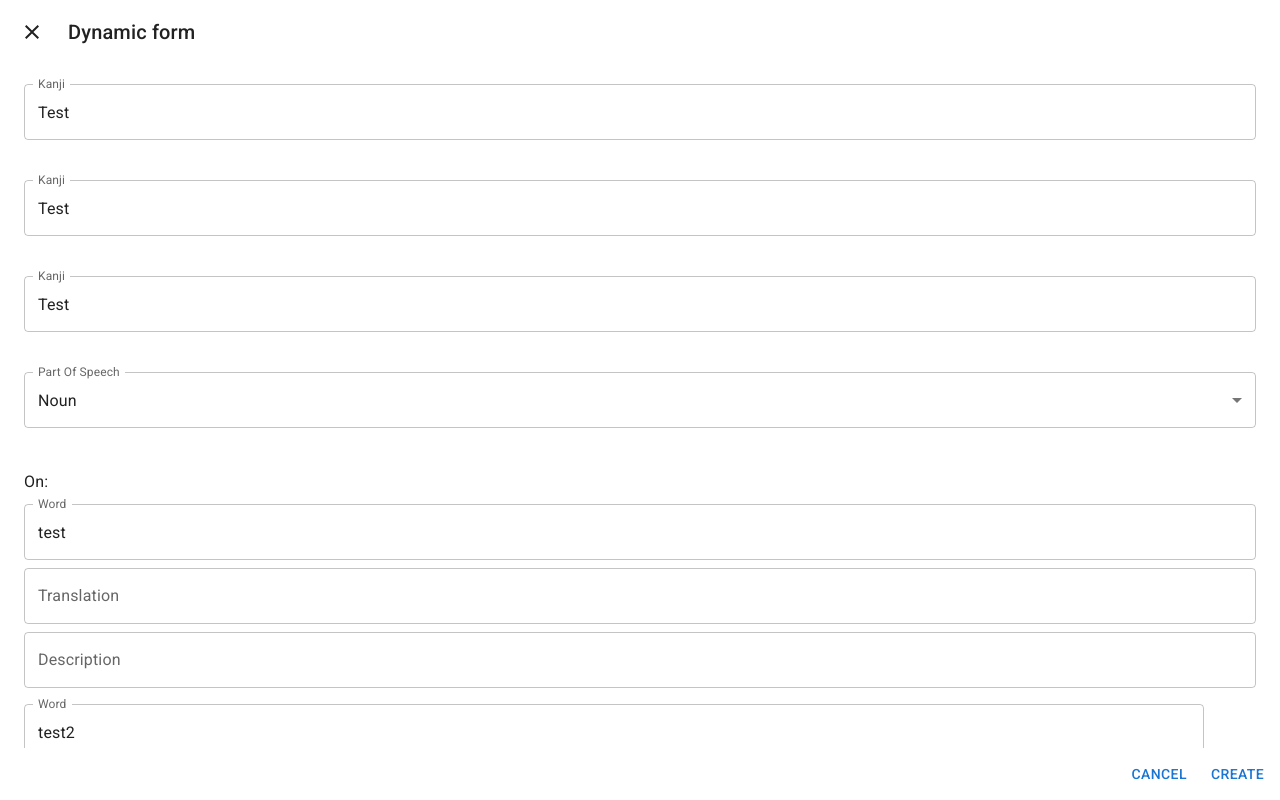
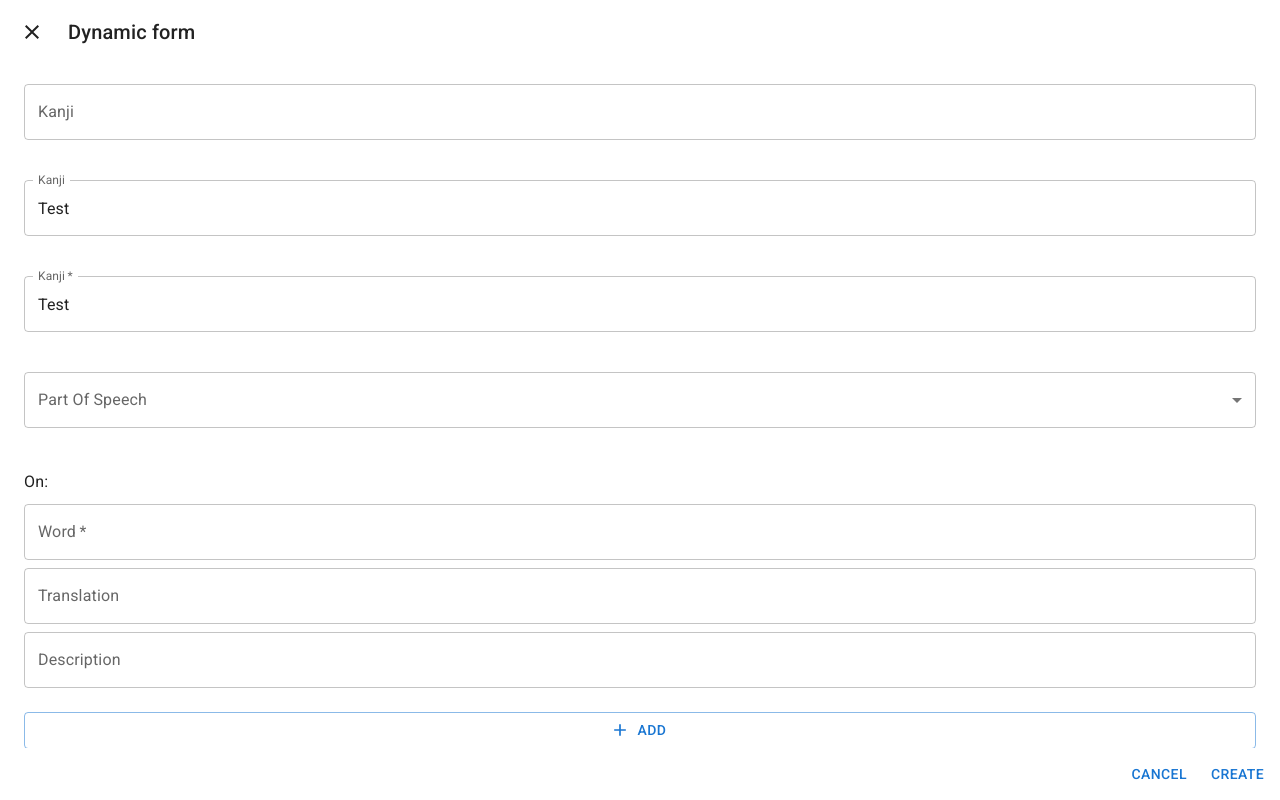
Before and after one commit to vpogodaev/vocabulary, a React (Create React App) app: page /vocabularies/1 in a window 1280 px wide. Both pictures are taken after a click on the button 1236 px from the left and 756 px from the top of the page. Built offline with nearby package versions, Linux system fonts and the light colour scheme; data requests are answered from the project's data file.

Commit message:
feat: onSubmit for nInputs checks empty values and return max one empty, required has added

```diff
--- a/src/components/Forms/DynamicForm/DynamicForm.tsx
+++ b/src/components/Forms/DynamicForm/DynamicForm.tsx
@@ -94,15 +94,34 @@ export const DynamicForm = ({
   const handleSubmitForm = (e: FormEvent) => {
     e.preventDefault();
 
-    const result = state.map(({ id, type, ...rest }) => {
-      const value =
-        type !== MetadataType.nInputs
-          ? rest.value
-          : (rest.value as InputValues<KeysWithStringValues>).map(
-              ({ id, ...restValues }) => ({ ...restValues }),
+    const result: FormSubmitResult = [];
+    state.forEach(({ id, type, ...rest }) => {
+      let value: string | KeysWithStringValues[];
+
+      if (type !== MetadataType.nInputs) {
+        value = rest.value;
+      } else {
+        value = [];
+        (rest.value as InputValues<KeysWithStringValues>).forEach(
+          ({ id, ...restValues }, i) => {
+            const values = Object.keys(restValues).reduce(
+              (p, c) => p + restValues[c],
+              '',
             );
 
-      return { id, value };
+            if (
+              values ||
+              (!value.length &&
+                (rest.value as InputValues<KeysWithStringValues>).length ===
+                  i + 1)
+            ) {
+              (value as KeysWithStringValues[]).push({ ...restValues });
+            }
+          },
+        );
+      }
+
+      result.push({ id, value });
     });
 
     onSubmit(result);
@@ -302,7 +321,7 @@ export const DynamicForm = ({
       if (!meta) {
         return null;
       }
-      const { type, name, label } = meta;
+      const { type, name, label, required } = meta;
 
       switch (type) {
         case MetadataType.textBox:
@@ -315,7 +334,8 @@ export const DynamicForm = ({
               value={value as string}
               label={label}
               multiline={type === MetadataType.textArea}
-              onTextChanged={(e) =>
+              required={required}
+              onChange={(e) =>
                 handleTextFieldChanged(e, (s) =>
                   (setValue as SetValue)(s, state, setState),
                 )
@@ -327,7 +347,7 @@ export const DynamicForm = ({
           if (!('items' in meta)) {
             return null;
           }
-          const { items } = meta as ComboBoxMetadata;
+          const { items, noneAvailable } = meta as ComboBoxMetadata;
           return (
             <ComboBoxField
               key={id}
@@ -341,7 +361,8 @@ export const DynamicForm = ({
                 )
               }
               items={items}
-              noneAvailable
+              noneAvailable={noneAvailable}
+              required={required}
             />
           );
         }
@@ -364,6 +385,7 @@ export const DynamicForm = ({
               }
               onRemoveClicked={(i) => handleNInputRemoveClicked(id, i)}
               onAddClicked={() => handleNInputAddClicked(id)}
+              required={required}
             />
           );
         }
--- a/src/components/Forms/DynamicForm/components/NInputs/NInputs.tsx
+++ b/src/components/Forms/DynamicForm/components/NInputs/NInputs.tsx
@@ -19,7 +19,7 @@ export const NInputs: React.FC<TNInputsProps> = ({
   inputsData,
   onRemoveClicked,
 }) => {
-  const inputs = inputsData.map(({ value, label, name, onChange }, i) => (
+  const inputs = inputsData.map(({ value, label, name, onChange, required }, i) => (
     <TextField
       key={i}
       sx={{ width: WIDTH }}
@@ -27,6 +27,7 @@ export const NInputs: React.FC<TNInputsProps> = ({
       name={name}
       label={label}
       onChange={onChange}
+      required={required}
     />
   ));
 
--- a/src/components/Forms/DynamicForm/components/NInputs/NInputsBlock.tsx
+++ b/src/components/Forms/DynamicForm/components/NInputs/NInputsBlock.tsx
@@ -16,8 +16,9 @@ type TNInputsBlockProps<T extends KeysWithStringValues> = {
   onChange: (e: InputChangeEvent, index: number, inputName: string) => void;
   onRemoveClicked: (index: number) => void;
   // If callback not passed, Add button will not be added
-  onAddClicked?: (e: any) => void;
+  onAddClicked?: () => void;
   addLabel?: string;
+  required?: boolean;
 };
 
 /**
@@ -31,6 +32,7 @@ export const NInputsBlock = <T extends KeysWithStringValues>({
   onRemoveClicked,
   onAddClicked,
   addLabel,
+  required
 }: TNInputsBlockProps<T>) => (
   <BoxField title={title}>
     <Box sx={{ display: 'grid', gap: 3, mb: 4 }}>
@@ -40,6 +42,7 @@ export const NInputsBlock = <T extends KeysWithStringValues>({
           inputInfos={inputInfos}
           onChange={onChange}
           onRemoveClicked={onRemoveClicked}
+          required={required}
         />
       </Box>
       <Button
--- a/src/components/Forms/DynamicForm/components/NInputs/NInputsList.tsx
+++ b/src/components/Forms/DynamicForm/components/NInputs/NInputsList.tsx
@@ -11,6 +11,7 @@ type TNInputsListProps<T extends KeysWithStringValues> = {
   inputInfos: InputInfos;
   onChange: (e: InputChangeEvent, index: number, inputName: string) => void;
   onRemoveClicked: (index: number) => void;
+  required?: boolean;
 };
 
 /**
@@ -21,6 +22,7 @@ export const NInputsList = <T extends KeysWithStringValues>({
   inputInfos,
   onChange,
   onRemoveClicked,
+  required,
 }: TNInputsListProps<T>) => (
   <>
     {inputValues.map(({ id, ...rest }, i) => {
@@ -30,6 +32,7 @@ export const NInputsList = <T extends KeysWithStringValues>({
         value: rest[key],
         name: inputInfos[key].name,
         label: inputInfos[key].label,
+        required: inputInfos[key].required && required,
         onChange: (e: InputChangeEvent) => onChange(e, i, key),
       }));
 
--- a/src/components/Forms/DynamicForm/components/NInputs/props.ts
+++ b/src/components/Forms/DynamicForm/components/NInputs/props.ts
@@ -11,6 +11,7 @@ export type InputProps = {
   label: string;
   name: string;
   onChange: (value: InputChangeEvent) => void;
+  required?: boolean;
 };
 
 export type InputValue<T extends KeysWithStringValues> = {
@@ -27,6 +28,7 @@ export type InputValues<T extends KeysWithStringValues> = InputValue<T>[];
 export type InputInfo = {
   name: string;
   label: string;
+  required?: boolean;
 };
 
 /**
--- a/src/components/Forms/DynamicForm/components/SingleTextField.tsx
+++ b/src/components/Forms/DynamicForm/components/SingleTextField.tsx
@@ -1,35 +1,14 @@
-import React from 'react';
+import React, { FC } from 'react';
 import { TextField } from '@mui/material';
+import { TextFieldProps } from '@mui/material/TextField/TextField';
 import { WIDTH } from './constants';
-import { OnInputChanged } from '../../../../helpers/typeAbbreviations';
 import { BoxField } from './BoxField';
 
-type TSingleTextFieldProps = {
-  id?: string | undefined;
-  name?: string | undefined;
-  label: string;
-  value: string;
-  multiline?: boolean;
-  onTextChanged: OnInputChanged;
-};
-
-export const SingleTextField = ({
-  id,
-  name,
-  label,
-  value,
-  onTextChanged,
-  multiline = false,
-}: TSingleTextFieldProps) => (
+export const SingleTextField: FC<TextFieldProps> = (props) => (
   <BoxField>
     <TextField
       sx={{ width: WIDTH }}
-      id={id}
-      name={name}
-      label={label}
-      value={value}
-      multiline={multiline}
-      onChange={onTextChanged}
+      {...props}
     />
   </BoxField>
 );
--- a/src/components/Forms/DynamicForm/services/dynamicFormPropsFactory.ts
+++ b/src/components/Forms/DynamicForm/services/dynamicFormPropsFactory.ts
@@ -19,8 +19,9 @@ export const getTextBoxProps = ({
   name,
   label,
   initValue,
+  required,
 }: MetadataBase & InitValue) => ({
-  metadata: getTextBoxMD({ id, name, label }),
+  metadata: getTextBoxMD({ id, name, label, required }),
   initValue,
 });
 
@@ -29,8 +30,9 @@ export const getTextAreaProps = ({
   name,
   label,
   initValue,
+  required,
 }: MetadataBase & InitValue) => ({
-  metadata: getTextAreaMD({ id, name, label }),
+  metadata: getTextAreaMD({ id, name, label, required }),
   initValue,
 });
 
@@ -41,8 +43,9 @@ export const getComboBoxProps = ({
   initValue,
   items,
   defaultElement,
+  required,
 }: MetadataBase & ComboBoxSpecMetadata & InitValue) => ({
-  metadata: getComboBoxMD({ id, name, label, items, defaultElement }),
+  metadata: getComboBoxMD({ id, name, label, items, defaultElement, required }),
   initValue,
 });
 
@@ -52,7 +55,8 @@ export const getNInputsProps = ({
   label,
   items,
   initValue,
+  required,
 }: MetadataBase & NInputsSpecMetadata & InitValueNInputs) => ({
-  metadata: getNInputsMD({ id, name, label, items }),
+  metadata: getNInputsMD({ id, name, label, items, required }),
   initValue,
 });
--- a/src/components/Inputs/ComboBox.tsx
+++ b/src/components/Inputs/ComboBox.tsx
@@ -28,6 +28,7 @@ export type TComboBoxProps = {
   name?: string;
   noneAvailable?: boolean;
   noneTitle?: string;
+  [x: string]: any; // TODO: is there better solution?
 };
 
 export const ComboBox = ({
@@ -41,6 +42,7 @@ export const ComboBox = ({
   name,
   noneAvailable,
   noneTitle,
+  ...rest
 }: TComboBoxProps) => {
   labelId = labelId || `${id}-label`;
 
@@ -74,6 +76,7 @@ export const ComboBox = ({
         label={label}
         onChange={onChange}
         name={name}
+        {...rest}
       >
         {menuItems}
       </Select>
--- a/src/helpers/typeAbbreviations.ts
+++ b/src/helpers/typeAbbreviations.ts
@@ -4,7 +4,5 @@ export type InputChangeEvent = React.ChangeEvent<
   HTMLInputElement | HTMLTextAreaElement
 >;
 
-export type OnInputChanged = (e: InputChangeEvent) => void;
-
 export type KeysWithValues<T> = { [key: string]: T };
 export type KeysWithStringValues = KeysWithValues<string>;
--- a/src/pages/Vocabularies/WordsPage/components/Form/Forms.tsx
+++ b/src/pages/Vocabularies/WordsPage/components/Form/Forms.tsx
@@ -41,7 +41,8 @@ export const Forms: React.FC<TFormProps> = ({
     id: 'kanjiInput',
     name: 'kanji',
     label: 'Kanji',
-    initValue: 'Test',
+    required: false,
+    //initValue: 'Test',
   });
   const textBox2Props = getTextBoxProps({
     id: 'kanjiInput2',
@@ -54,6 +55,7 @@ export const Forms: React.FC<TFormProps> = ({
     name: 'kanji',
     label: 'Kanji',
     initValue: 'Test',
+    required: true,
   });
   const comboBoxProps = getComboBoxProps({
     id: 'partOfSpeechComboBox',
@@ -63,16 +65,20 @@ export const Forms: React.FC<TFormProps> = ({
       value: k,
       label: v.charAt(0).toUpperCase() + v.slice(1),
     })),
-    initValue: 'noun',
+    noneAvailable: false,
+    //initValue: 'noun',
+    //required: true,
   });
   const nInputsProps = getNInputsProps({
     id: 'onWordsNInputs',
     name: 'onWords',
     label: 'On:',
+    required: true,
     items: {
       word: {
         name: 'word',
         label: 'Word',
+        required: true,
       },
       translation: {
         name: 'translation',
@@ -85,12 +91,12 @@ export const Forms: React.FC<TFormProps> = ({
     },
     initValue: [
       {
-        word: 'test',
+        word: '',
       },
-      {
-        word: 'test2',
-        description: 'test212',
-      },
+      // {
+      //   word: 'test2',
+      //   description: 'test212',
+      // },
     ],
   });
 
```
Also changed, not shown: src/components/Forms/DynamicForm/services/metadataFactory.ts (+8 -0 lines), src/components/Forms/DynamicForm/services/metadataTypes.ts (+6 -1 lines).
